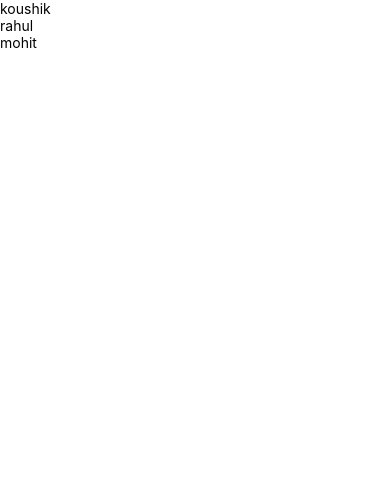
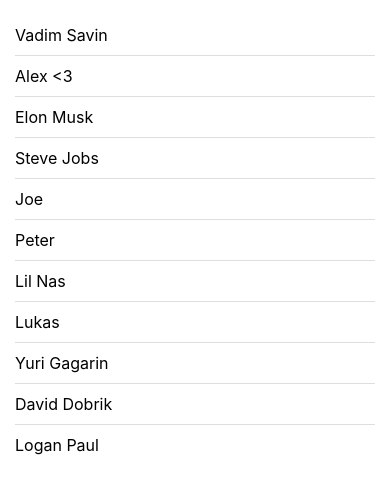
Before and after one commit to koushikm8926/VideoCalling-App, a React Native app: screen / in a window 390 px wide. Shown: the top 494 px of the page. Built offline with nearby package versions, Linux system fonts and the light colour scheme.

Commit message:
added component folder and seperated data

```diff
--- a/App.js
+++ b/App.js
@@ -1,19 +1,15 @@
 import { FlatList, SafeAreaView, StatusBar, StyleSheet, Text, View } from 'react-native'
 import React from 'react'
+import ContactScreen from './src/screens/ContactScreen'
 
-const contacts =["koushik", "rahul", "mohit"]
 
 const App = () => {
   return (
-    <SafeAreaView>
+    <SafeAreaView >
       <StatusBar barStyle={'default'} />
-      <FlatList
-      data={contacts}
-      renderItem={({item})=>(<Text>{item}</Text>)}/>
+      <ContactScreen/>
     </SafeAreaView>
   )
 }
 
 export default App
-
-const styles = StyleSheet.create({})
--- /dev/null
+++ b/assets/data/contacts.json
@@ -0,0 +1,57 @@
+[
+  {
+    "user_id": "1",
+    "user_name": "vadim",
+    "user_display_name": "Vadim Savin"
+  },
+  {
+    "user_id": "2",
+    "user_name": "alex",
+    "user_display_name": "Alex <3"
+  },
+  {
+    "user_id": "3",
+    "user_name": "elonmusk",
+    "user_display_name": "Elon Musk"
+  },
+  {
+    "user_id": "4",
+    "user_name": "jobs",
+    "user_display_name": "Steve Jobs"
+  },
+  {
+    "user_id": "5",
+    "user_name": "joe",
+    "user_display_name": "Joe"
+  },
+  {
+    "user_id": "6",
+    "user_name": "peter",
+    "user_display_name": "Peter"
+  },
+  {
+    "user_id": "7",
+    "user_name": "lilnas",
+    "user_display_name": "Lil Nas"
+  },
+  {
+    "user_id": "8",
+    "user_name": "Lukas",
+    "user_display_name": "Lukas"
+  },
+  {
+    "user_id": "9",
+    "user_name": "Yuri",
+    "user_display_name": "Yuri Gagarin"
+  },
+  {
+    "user_id": "10",
+    "user_name": "David",
+    "user_display_name": "David Dobrik"
+  },
+  {
+    "user_id": "11",
+    "user_name": "Logan",
+    "user_display_name": "Logan Paul"
+  }
+]
--- /dev/null
+++ b/src/screens/ContactScreen/index.js
@@ -0,0 +1,32 @@
+import React from "react";
+import { FlatList, StyleSheet, View,Text } from "react-native";
+import contacts from '../../../assets/data/contacts.json'
+const ContactScreen =()=>{
+    return(
+        <View style={styles.TopView}>
+        <FlatList
+        data={contacts}
+        renderItem={({item})=>(<Text style={styles.ContactsName}>{item.user_display_name}</Text>)}
+        ItemSeparatorComponent={()=><View style={styles.seperator}/>}
+        />
+      </View>
+    )
+}
+
+
+const styles = StyleSheet.create({
+    TopView:{
+      padding:15,
+    },
+    ContactsName:{
+      fontSize:16,
+      marginVertical:10,
+    },
+    seperator:{
+      width:'100%',
+      height:1,
+      backgroundColor:'#dedede'
+    }
+  })
+
+  export default ContactScreen
```
